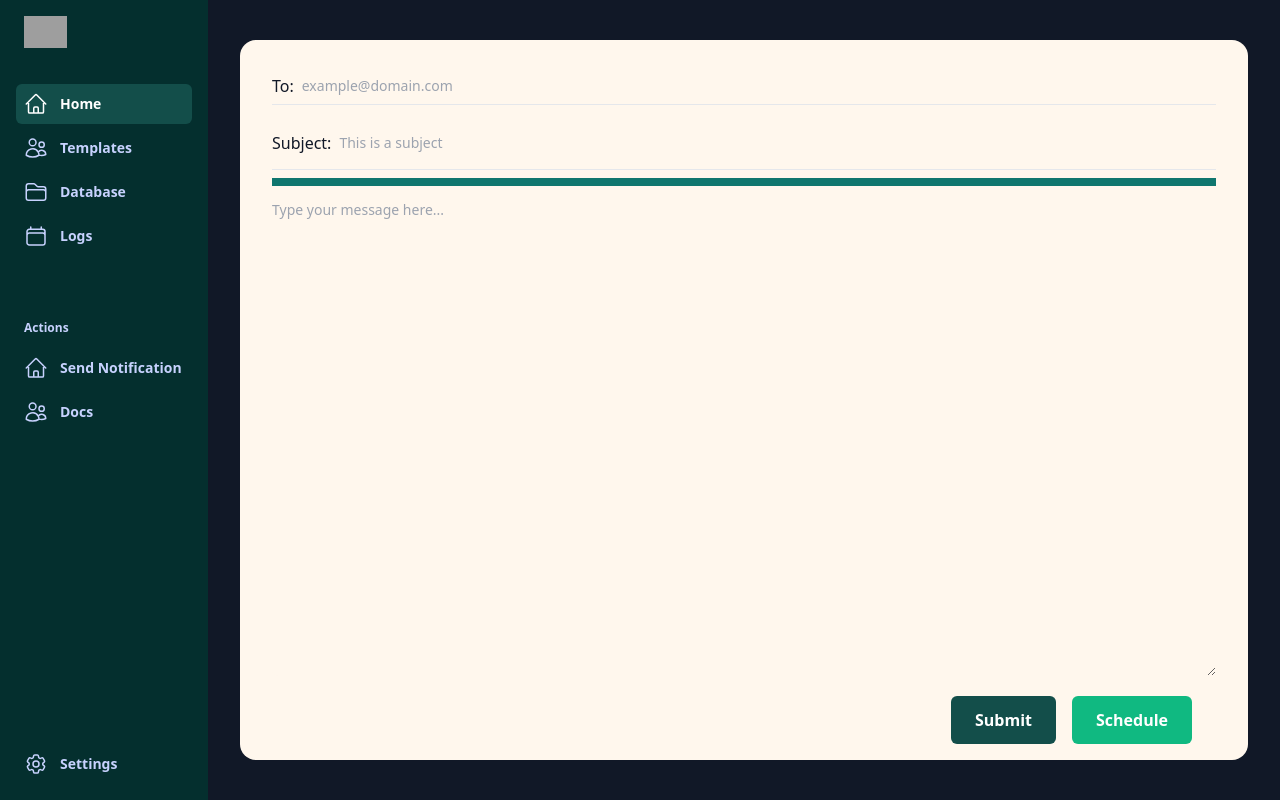
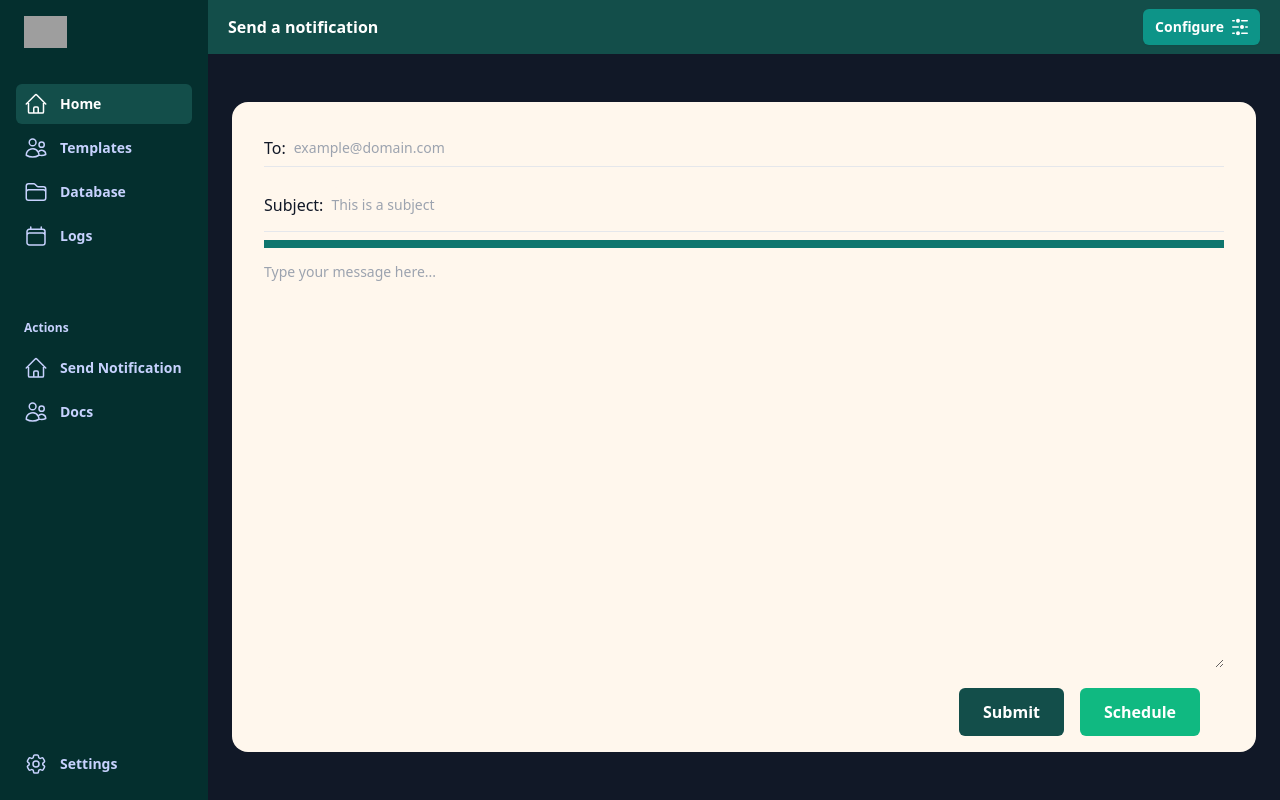
Before and after one commit to BvrLab/one-notification-api, a Next.js app in the folder client/: page /dashboard/send-notification in a window 1280 px wide. Built offline with nearby package versions, Linux system fonts and the light colour scheme; grey boxes are pictures that could not be loaded.

Commit message:
add send notification header

```diff
--- a/client/src/app/dashboard/layout.tsx
+++ b/client/src/app/dashboard/layout.tsx
@@ -44,8 +44,8 @@ export default function RootLayout({
           />
           <div className="lg:pl-52 h-full">
             {/* could add top bar in future or in other case*/}
-            <main className="py-10 h-full">
-              <div className="px-4 sm:px-6 lg:px-8 h-full">{children}</div>
+            <main className="h-full">
+              <div className="h-full">{children}</div>
             </main>
           </div>
         </div>
--- a/client/src/app/dashboard/send-notification/page.tsx
+++ b/client/src/app/dashboard/send-notification/page.tsx
@@ -1,10 +1,17 @@
 import NotificationForm from "@/components/NotificationForm/NotificationForm";
+import SendNotoficationHeader from "@/components/Headers/SendNotificationHeader";
+
 
 export default function Page() {
   return (
 
     <section className="h-full flex flex-col">
-      <NotificationForm />
+        {/* send-notification-header */}
+        <SendNotoficationHeader />
+
+        <div className="h-full my-8 sm:my-10 lg:my-12 mx-4 sm:mx-6 lg:mx-8p">
+            <NotificationForm/>
+        </div>
     </section>
 
   );
--- /dev/null
+++ b/client/src/components/Headers/SendNotificationHeader.tsx
@@ -0,0 +1,26 @@
+import React from "react";
+import { AdjustmentsHorizontalIcon } from '@heroicons/react/20/solid'
+
+const SendNotificationHeader = () => {
+    return (
+    <div className="flex flex-row items-center h-16 w-full px-5 py-1 bg-teal-900  border-teal-950">
+        <div className="flex w-full items-center gap-2 pr-2">
+            <span className="cursor-default font-bold text-white">
+                Send a notification
+            </span>
+        </div>
+
+        <div className="flex w-full items-center justify-end">
+            <button
+                type="button"
+                className="inline-flex items-center gap-x-1.5 rounded-md bg-teal-600 px-3 py-2 text-sm font-semibold text-white shadow-sm hover:bg-teal-500 focus-visible:outline focus-visible:outline-2 focus-visible:outline-offset-2 focus-visible:outline-indigo-600"
+            >
+                Configure
+                <AdjustmentsHorizontalIcon className="-mr-0.5 h-5 w-5" aria-hidden="true" />
+            </button>
+        </div>
+    </div>
+    );
+}
+
+export default SendNotificationHeader;
```
